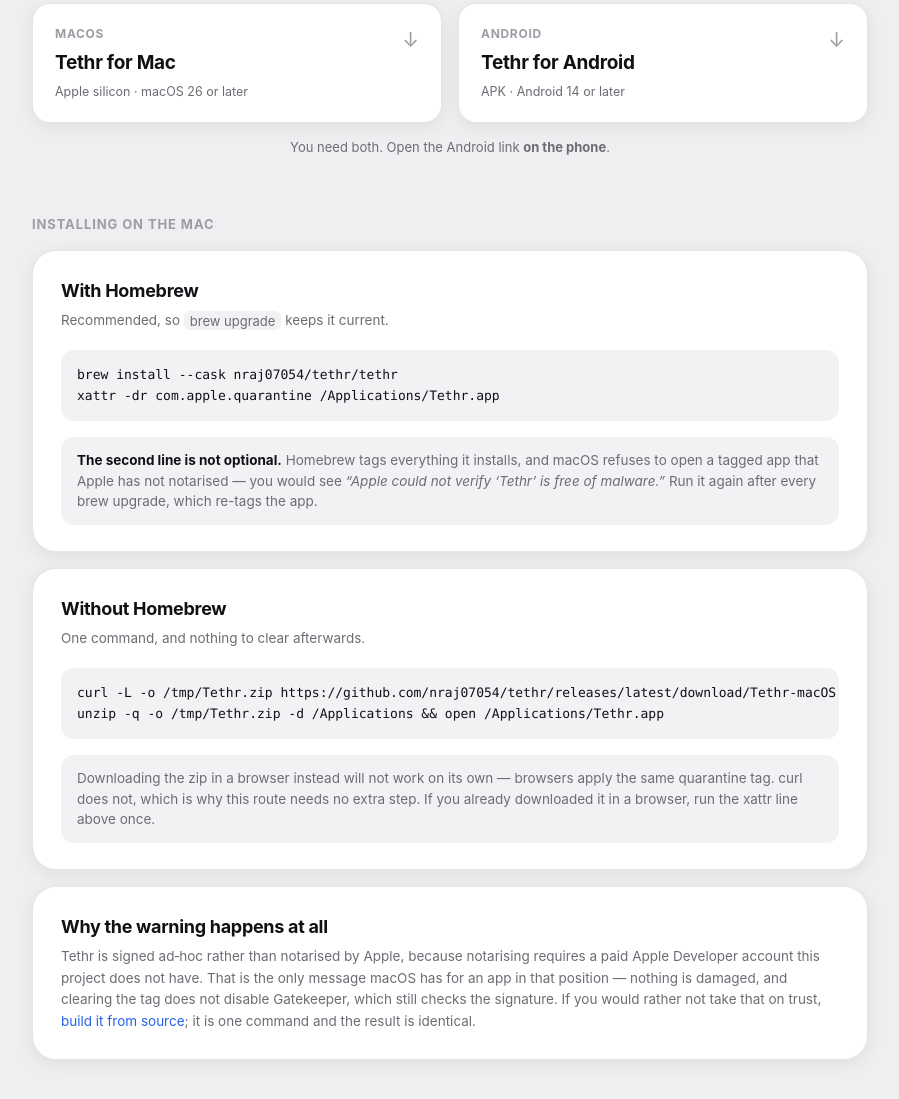
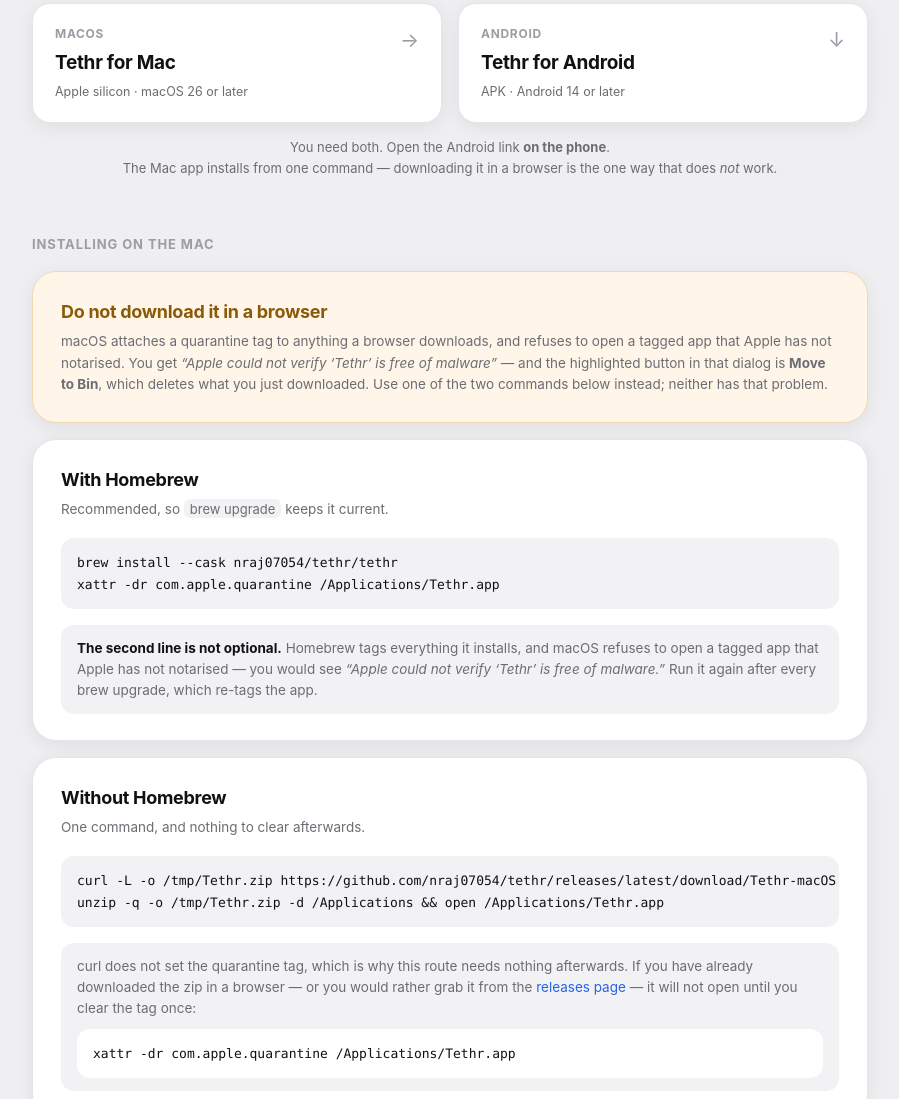
Before and after one commit to nraj07054/tethr, a plain HTML site: page docs/index.html in a window 1280 px wide. Shown: the part 413-1512 px from the top of the page, without its empty margins (190-1089 px from the left). Drawn offline with Linux system fonts and the light colour scheme.

Commit message:
Stop the download page leading people into the Gatekeeper dialog
The Mac tile was a direct link to the zip. A browser download is the one route
that always gets a quarantine tag, so it always ends at "Apple could not verify
'Tethr' is free of malware" — and the highlighted button in that dialog is Move
to Bin. The page's most prominent action led to a dialog whose default action
deletes what it just downloaded, with the commands that actually work sitting
below the fold.

The tile now goes to the Mac instructions, which open by saying not to download
it in a browser and why. The zip is still reachable, next to the one line that
makes it openable.

```diff
--- a/docs/index.html
+++ b/docs/index.html
@@ -23,6 +23,9 @@
     --on-ink: #FFFFFF;
     --green: #1FA85A;
     --blue: #2563EB;
+    --warn-bg: #FFF6E9;
+    --warn-edge: #F0D9B4;
+    --warn-ink: #8A5A08;
     --shadow: 0 4px 18px rgba(16, 17, 20, .07);
     --shadow-lg: 0 10px 34px rgba(16, 17, 20, .10);
     --r-card: 24px;
@@ -42,6 +45,9 @@
       --on-ink: #101114;
       --green: #34C759;
       --blue: #5B8DEF;
+      --warn-bg: #2A2213;
+      --warn-edge: #4A3A1C;
+      --warn-ink: #E8B45C;
       --shadow: 0 4px 18px rgba(0, 0, 0, .35);
       --shadow-lg: 0 10px 34px rgba(0, 0, 0, .45);
     }
@@ -148,6 +154,11 @@
     color: var(--ink-soft); line-height: 1.55;
   }
   .note strong { color: var(--ink); font-weight: 650; }
+  .note pre { margin-top: 10px; background: var(--surface); }
+
+  /* The one thing on the page someone must read before clicking anything. */
+  .warn-card { border-color: var(--warn-edge); background: var(--warn-bg); }
+  .warn-card h3 { color: var(--warn-ink); }
 
   /* ── Features ─────────────────────────────────────────────────────── */
   .features { display: grid; grid-template-columns: 1fr 1fr; gap: 14px; }
@@ -188,8 +199,8 @@
 
   <section>
     <div class="downloads">
-      <a class="dl" href="https://github.com/nraj07054/tethr/releases/latest/download/Tethr-macOS.zip">
-        <span class="arrow">↓</span>
+      <a class="dl" href="#mac">
+        <span class="arrow">→</span>
         <div class="os">macOS</div>
         <div class="name">Tethr for Mac</div>
         <div class="meta">Apple silicon · macOS 26 or later</div>
@@ -202,12 +213,26 @@
       </a>
     </div>
     <p class="requirements">
-      You need both. Open the Android link <strong>on the phone</strong>.
+      You need both. Open the Android link <strong>on the phone</strong>.<br>
+      The Mac app installs from one command — downloading it in a browser is the
+      one way that does <em>not</em> work.
     </p>
   </section>
 
   <section>
-    <h2>Installing on the Mac</h2>
+    <h2 id="mac">Installing on the Mac</h2>
+
+    <div class="card warn-card">
+      <h3>Do not download it in a browser</h3>
+      <p class="sub" style="margin:0">
+        macOS attaches a quarantine tag to anything a browser downloads, and
+        refuses to open a tagged app that Apple has not notarised. You get
+        <em>“Apple could not verify ‘Tethr’ is free of malware”</em> — and the
+        highlighted button in that dialog is <strong>Move to Bin</strong>, which
+        deletes what you just downloaded. Use one of the two commands below
+        instead; neither has that problem.
+      </p>
+    </div>
 
     <div class="card">
       <h3>With Homebrew</h3>
@@ -229,10 +254,12 @@
       <pre><code>curl -L -o /tmp/Tethr.zip https://github.com/nraj07054/tethr/releases/latest/download/Tethr-macOS.zip
 unzip -q -o /tmp/Tethr.zip -d /Applications &amp;&amp; open /Applications/Tethr.app</code></pre>
       <div class="note">
-        Downloading the zip in a browser instead will not work on its own —
-        browsers apply the same quarantine tag. <code>curl</code> does not, which
-        is why this route needs no extra step. If you already downloaded it in a
-        browser, run the <code>xattr</code> line above once.
+        <code>curl</code> does not set the quarantine tag, which is why this
+        route needs nothing afterwards. If you have already downloaded the zip
+        in a browser — or you would rather grab it from the
+        <a class="inline-link" href="https://github.com/nraj07054/tethr/releases/latest">releases page</a> —
+        it will not open until you clear the tag once:
+        <pre><code>xattr -dr com.apple.quarantine /Applications/Tethr.app</code></pre>
       </div>
     </div>
 
```
